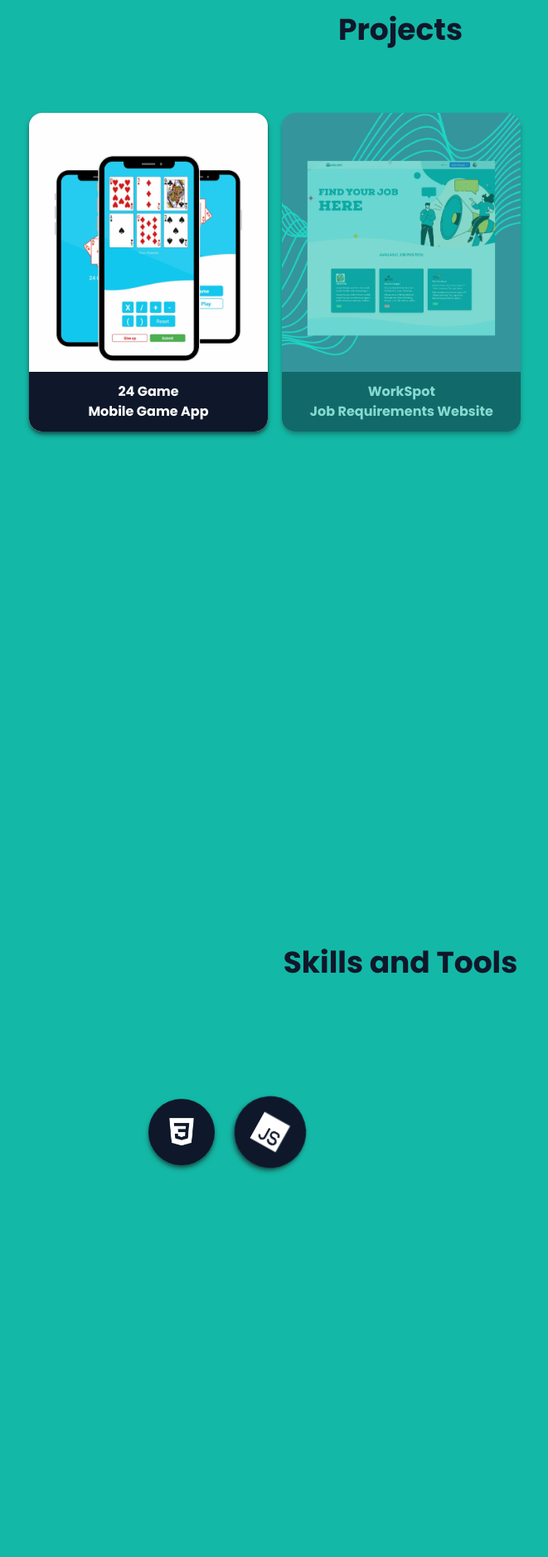
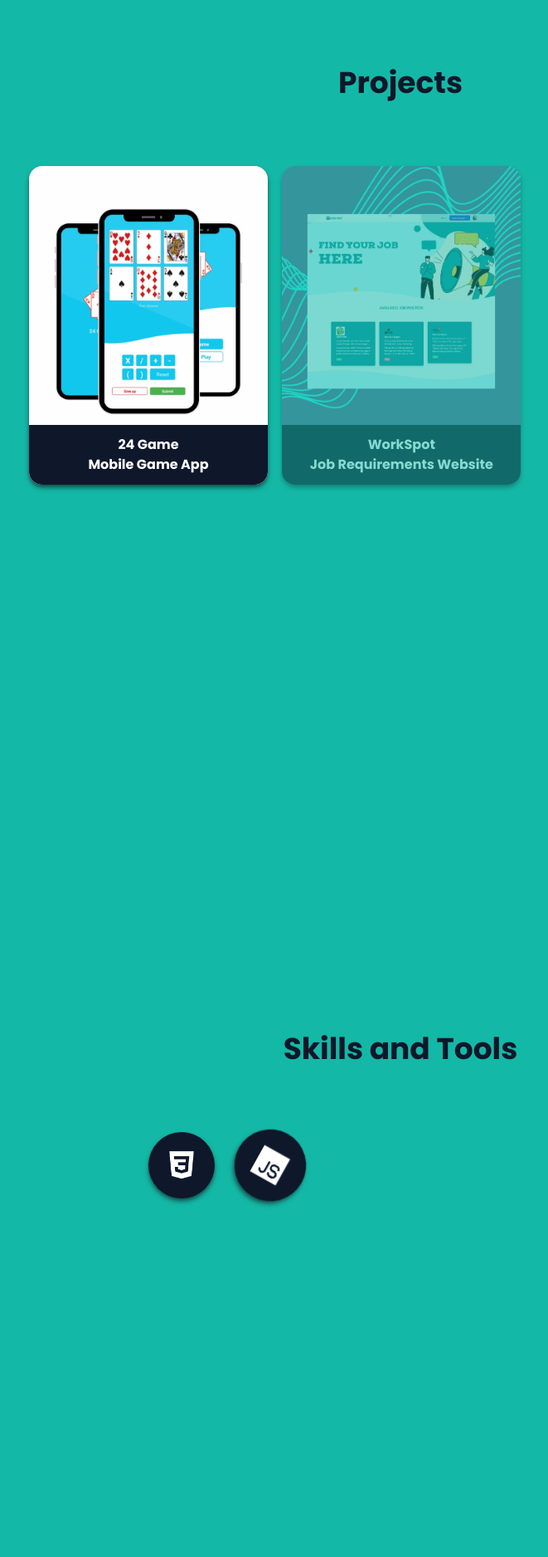
Before and after one commit to pusakamanggala/portfolio-website, a React (Create React App) app: page / in a window 1280 px wide. Shown: the part 880-2756 px from the top of the page at 83% size, without its empty margins (157-818 px from the left). Built offline with nearby package versions, Linux system fonts and the light colour scheme.

Commit message:
update : padding

```diff
--- a/src/components/ProjectsMenu.js
+++ b/src/components/ProjectsMenu.js
@@ -9,7 +9,7 @@
 
   return (
     <div className={`${dark && "dark"}`}>
-      <div className="md:pt-24 pt-16 bg-teal-500 dark:bg-slate-900 transition-all duration-700">
+      <div className="md:pt-40 pt-16 bg-teal-500 dark:bg-slate-900 transition-all duration-700">
         <h1 className="text-2xl text-center md:text-4xl text-slate-900  mb-0 dark:text-white">
           Projects
         </h1>
--- a/src/components/SkillsList.js
+++ b/src/components/SkillsList.js
@@ -41,11 +41,11 @@
 
   return (
     <div className={`${dark && "dark"}`}>
-      <div className="pt-40 bg-teal-500 dark:bg-slate-900 transition-all duration-700 ">
-        <h1 className="text-2xl mt-14 text-center md:text-4xl text-slate-900  mb-0 dark:text-white">
+      <div className="pt-64 bg-teal-500 dark:bg-slate-900 transition-all duration-700 ">
+        <h1 className="text-2xl text-center md:text-4xl text-slate-900  mb-0 dark:text-white">
           Skills and Tools
         </h1>
-        <div className="grid grid-cols-3 sm:grid-cols-3 md:grid-cols-5 lg:grid-cols-5 xl:grid-cols-6 2xl:grid-cols-7 gap-8 md:px-4 px-16 md:w-full lg:w-6/12 mx-auto py-36">
+        <div className="grid grid-cols-3 sm:grid-cols-3 md:grid-cols-5 lg:grid-cols-5 xl:grid-cols-6 2xl:grid-cols-7 gap-8 md:px-4 px-16 md:w-full lg:w-6/12 mx-auto py-20 ">
           {skills.map((skill, index) => (
             <motion.a
               key={index}
```
